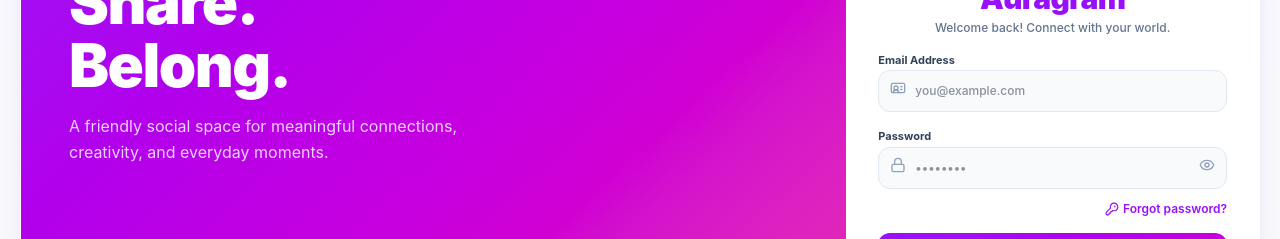
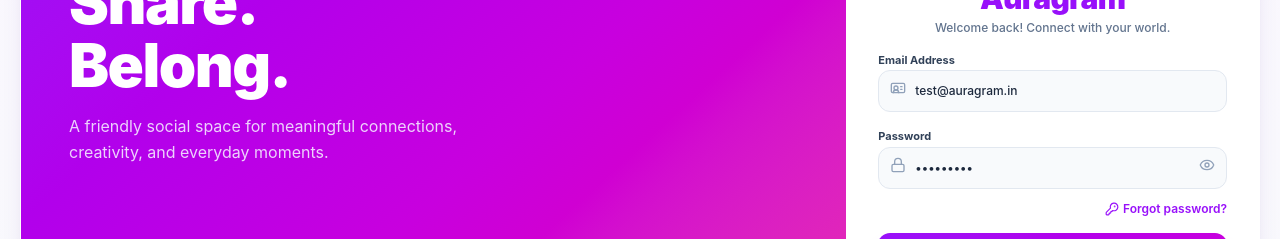
Before and after one commit to Sarvesh772/Auragram, a React (Vite) app: page / in a window 1280 px wide. Shown: the part 201-440 px from the top of the page. Built offline with nearby package versions, Linux system fonts and the light colour scheme.

Commit message:
added new fuature

```diff
--- a/src/components/Auth.jsx
+++ b/src/components/Auth.jsx
@@ -10,9 +10,9 @@
   // Form States
   const [fullName, setFullName] = useState('');
   const [username, setUsername] = useState('');
-  const [identifier, setIdentifier] = useState(''); // Email or Username for Login
+  const [identifier, setIdentifier] = useState('test@auragram.in'); // Email or Username for Login
   const [email, setEmail] = useState('');
-  const [password, setPassword] = useState('');
+  const [password, setPassword] = useState('Testusers');
   const [showPassword, setShowPassword] = useState(false);
 
   // UI Feedback States
@@ -183,14 +183,16 @@
   }
 
   const toggleAuthMode = () => {
-    setIsRegistering(!isRegistering);
+    const nextIsRegistering = !isRegistering;
+    setIsRegistering(nextIsRegistering);
     setErrorMsg('');
     setSuccessMsg('');
     setFullName('');
     setUsername('');
     setEmail('');
     setIdentifier('');
-    setPassword('');
+    setPassword(nextIsRegistering ? '' : 'Testusers');
+    setIdentifier(nextIsRegistering ? '' : 'test@auragram.in');
     setUsernameStatus(null);
   };
 
```
Also changed, not shown: 1 other file (tests, documents, lock files or other folders).
